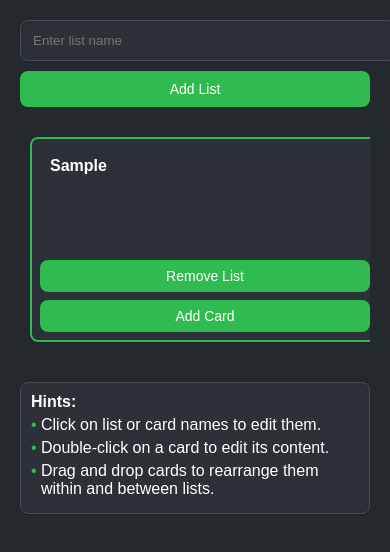
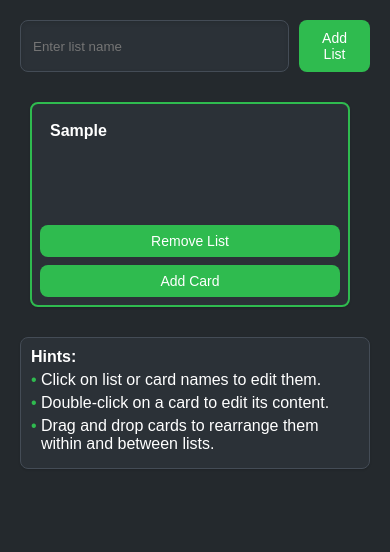
Before and after one commit to Akmal-arch/Notes-App, a plain HTML site: page index.html in a window 390 px wide. Both pictures are taken after typing "Sample" into the empty fields and a click on the button "Add List". Drawn offline with Linux system fonts and the light colour scheme.

Commit message:
Update styles.css

```diff
--- a/styles.css
+++ b/styles.css
@@ -20,14 +20,13 @@ body {
 /* Controls Styling */
 .controls {
     display: flex;
-    flex-direction: column;
     gap: 10px;
     margin-bottom: 20px;
 }
 
 #list-name {
     padding: 12px;
-    width: 100%;
+    width: 300px;
     border: 1px solid #444c56;
     border-radius: 8px;
     box-shadow: inset 0 2px 4px rgba(0, 0, 0, 0.1);
@@ -71,14 +70,12 @@ button:hover {
     background-color: #2b3137;
     border-radius: 8px;
     padding: 8px;
-    width: 100%;
-    max-width: 300px;
+    width: 300px;
     display: flex;
     flex-direction: column;
     box-shadow: 0 1px 2px rgba(0, 0, 0, 0.15);
     transition: transform 0.2s ease-in-out;
     border: 2px solid #2fbb4f;
-    margin-bottom: 10px;
 }
 
 .list:hover {
@@ -190,24 +187,3 @@ button:hover {
     position: absolute;
     left: 0;
 }
-
-/* Media Queries for Mobile Responsiveness */
-@media (max-width: 768px) {
-    .controls {
-        flex-direction: column;
-    }
-
-    #list-name {
-        width: 100%;
-    }
-
-    .board {
-        flex-direction: column;
-        align-items: center;
-    }
-
-    .list {
-        width: 100%;
-        max-width: none;
-    }
-}
```
